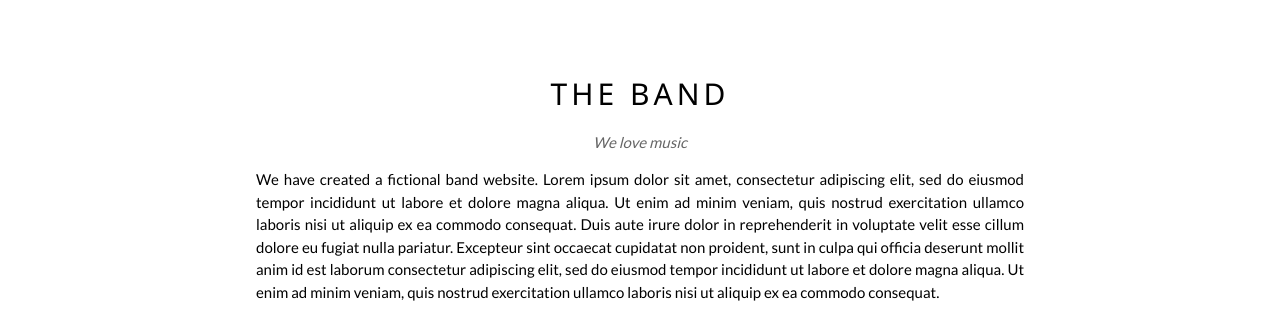
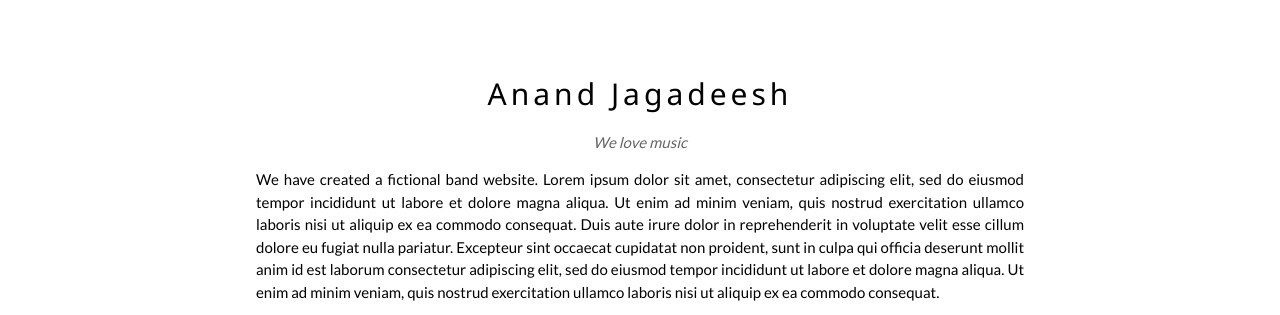
Before and after one commit to anandjagadeesh-gitworkshop/anandjagadeesh-gitworkshop.github.io, a plain HTML site: page index.html in a window 1280 px wide. Shown: the part 72-387 px from the top of the page. Drawn offline with nearby package versions, Linux system fonts and the light colour scheme.

Commit message:
Modifies index.html

```diff
--- a/index.html
+++ b/index.html
@@ -1,6 +1,6 @@
 <!DOCTYPE html>
 <html lang="en">
-<title>W3.CSS Template</title>
+<title>Anand Jagadeesh</title>
 <meta charset="UTF-8">
 <meta name="viewport" content="width=device-width, initial-scale=1">
 <link rel="stylesheet" href="https://www.w3schools.com/w3css/4/w3.css">
@@ -68,7 +68,7 @@ body {font-family: "Lato", sans-serif}
 
   <!-- The Band Section -->
   <div class="w3-container w3-content w3-center w3-padding-64" style="max-width:800px" id="band">
-    <h2 class="w3-wide">THE BAND</h2>
+    <h2 class="w3-wide">Anand Jagadeesh</h2>
     <p class="w3-opacity"><i>We love music</i></p>
     <p class="w3-justify">We have created a fictional band website. Lorem ipsum dolor sit amet, consectetur adipiscing elit, sed do eiusmod tempor incididunt ut labore et dolore magna aliqua. Ut enim ad minim veniam, quis nostrud exercitation ullamco laboris nisi ut aliquip
       ex ea commodo consequat. Duis aute irure dolor in reprehenderit in voluptate velit esse cillum dolore eu fugiat nulla pariatur. Excepteur sint occaecat cupidatat non proident, sunt in culpa qui officia deserunt mollit anim id est laborum consectetur
```
